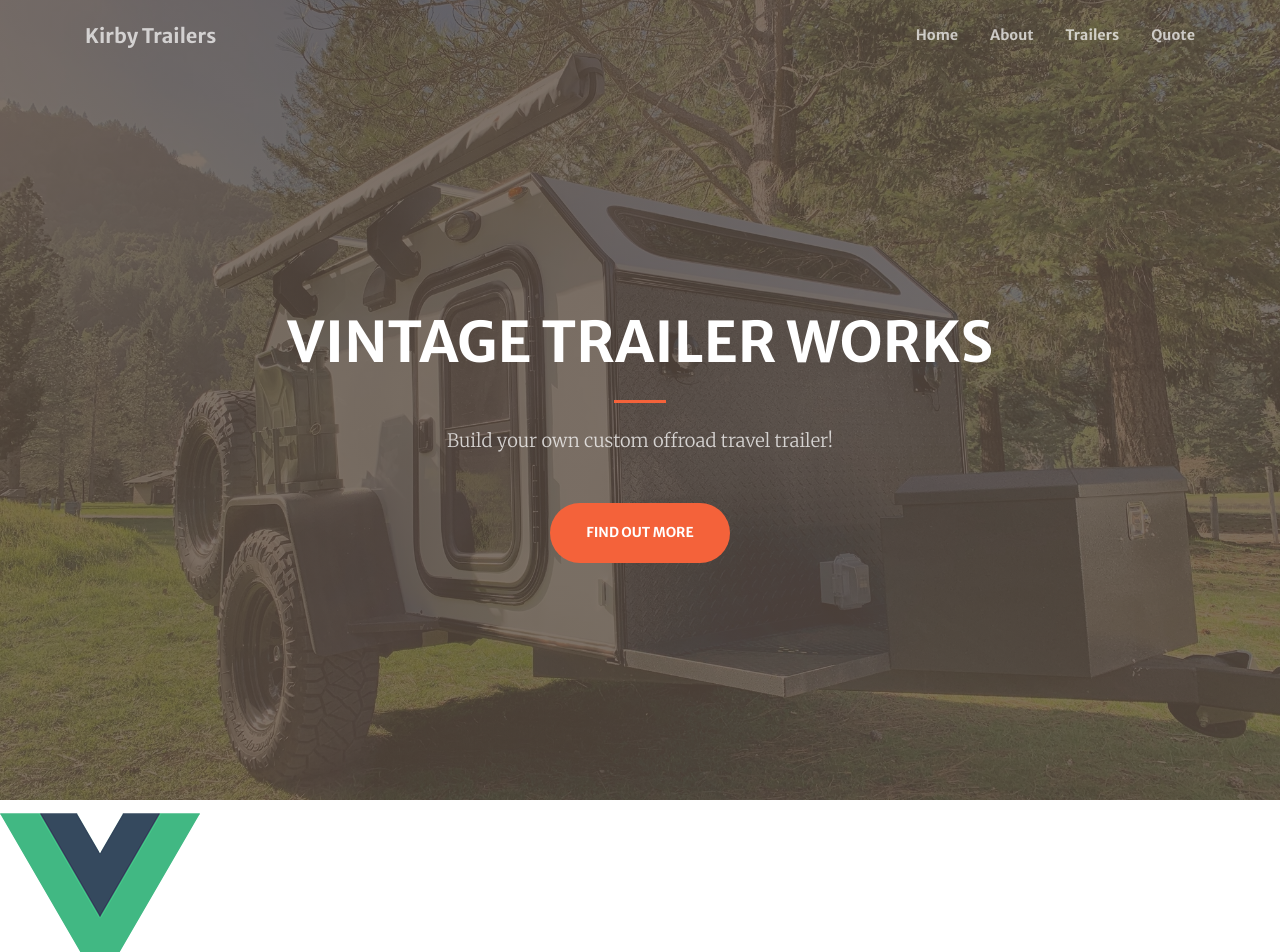
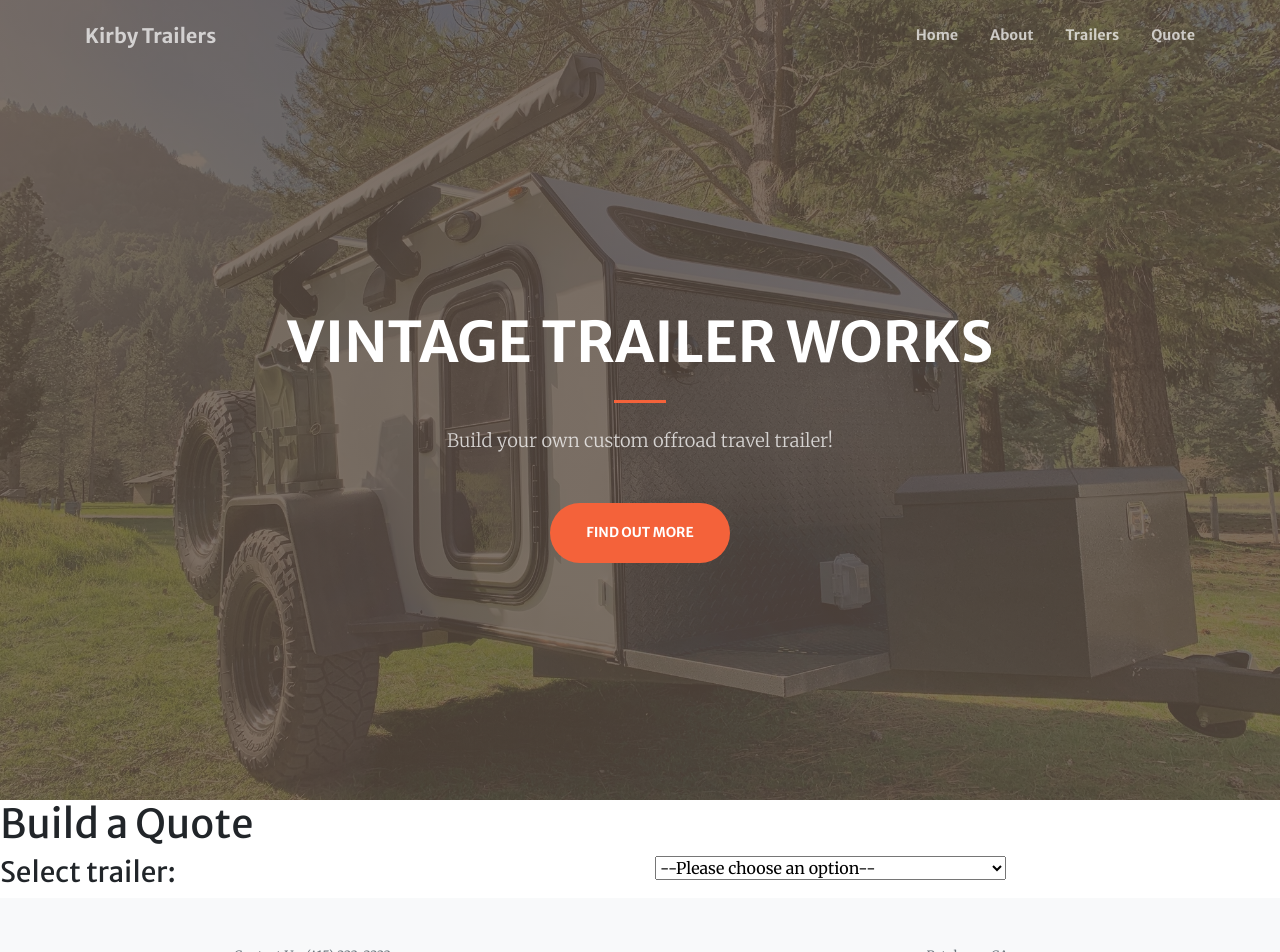
Before and after one commit to acnikzad/kirby.vue, a Vue app: page /quote in a window 1280 px wide. Shown: the top 952 px of the page. Built offline with nearby package versions, Linux system fonts and the light colour scheme.

Commit message:
building a quote

```diff
--- a/src/App.vue
+++ b/src/App.vue
@@ -10,7 +10,7 @@
                     <li class="nav-item"><a class="nav-link js-scroll-trigger" href="#about">Home</a></li>
                     <li class="nav-item"><a class="nav-link js-scroll-trigger" href="#services">About</a></li>
                     <li class="nav-item"><a class="nav-link js-scroll-trigger" href="#portfolio">Trailers</a></li>
-                    <li class="nav-item"><a class="nav-link js-scroll-trigger" href="#contact">Quote</a></li>
+                    <li class="nav-item"><a class="nav-link js-scroll-trigger" href="/quote">Quote</a></li>
                 </ul>
             </div>
         </div>
--- a/src/views/Home.vue
+++ b/src/views/Home.vue
@@ -44,8 +44,8 @@
                         <a class="portfolio-box" href="assets/img/XTR5.JPG">
                             <img class="img-fluid" src="assets/img/XTR5.JPG" alt="" />
                             <div class="portfolio-box-caption">
-                                <div class="project-category text-white-50">Category</div>
-                                <div class="project-name">XTR</div>
+                                <div class="project-name">XTR Off Road Teardrop Trailer</div>
+                                <div class="project-category text-white-50">Starting at $8,795</div>
                             </div>
                         </a>
                     </div>
@@ -53,8 +53,8 @@
                         <a class="portfolio-box" href="assets/img/IMG_9945.JPG">
                             <img class="img-fluid" src="assets/img/IMG_9945.JPG" alt="" />
                             <div class="portfolio-box-caption">
-                                <div class="project-category text-white-50">Category</div>
-                                <div class="project-name">Project Name</div>
+                                <div class="project-name">XTR-XL Off Road Teardrop Trailer</div>
+                                <div class="project-category text-white-50">Starting at $11,495</div>
                             </div>
                         </a>
                     </div>
--- a/src/views/Quote.vue
+++ b/src/views/Quote.vue
@@ -1,8 +1,27 @@
 <template>
-  <div class="home">
-    <img alt="Vue logo" src="../assets/logo.png">
-    <HelloWorld msg="Welcome to Kirbys Trailers"/>
-  </div>
+  <section>
+    <div class="quote">
+      <h1>Build a Quote</h1>
+    </div>
+    <div class="row">
+      <div class="col span-1-of-2">
+        <h3>Select trailer:</h3>
+      </div>
+      <div class="col span-1-of-2">
+        <select id="">
+          <option value="">--Please choose an option--</option>
+          <option value="XTR">XTR Off Road Teardrop Trailer</option>
+          <option value="XTR-XL">XTR-XL Off Road Teardrop Trailer</option>
+          <option value="XTC">XTC Off Road Teardrop Trailer</option>
+          <option value="ST-Sport">Xsport ST Teardrop Trailer</option>
+          <option value="XTS">XTS Model Teardrop Trailer</option>
+          <option value="Cub">Cub Classic Vintage Teardrop Trailer</option>
+          <option value="Camp">Command Camp Off Road Teardrop Trailer</option>
+          <option value="Blackhawk">Blackhawk Off Road Adventure Trailer</option>
+        </select>
+      </div>
+    </div>
+  </section>
 </template>
 
 <script>
```
